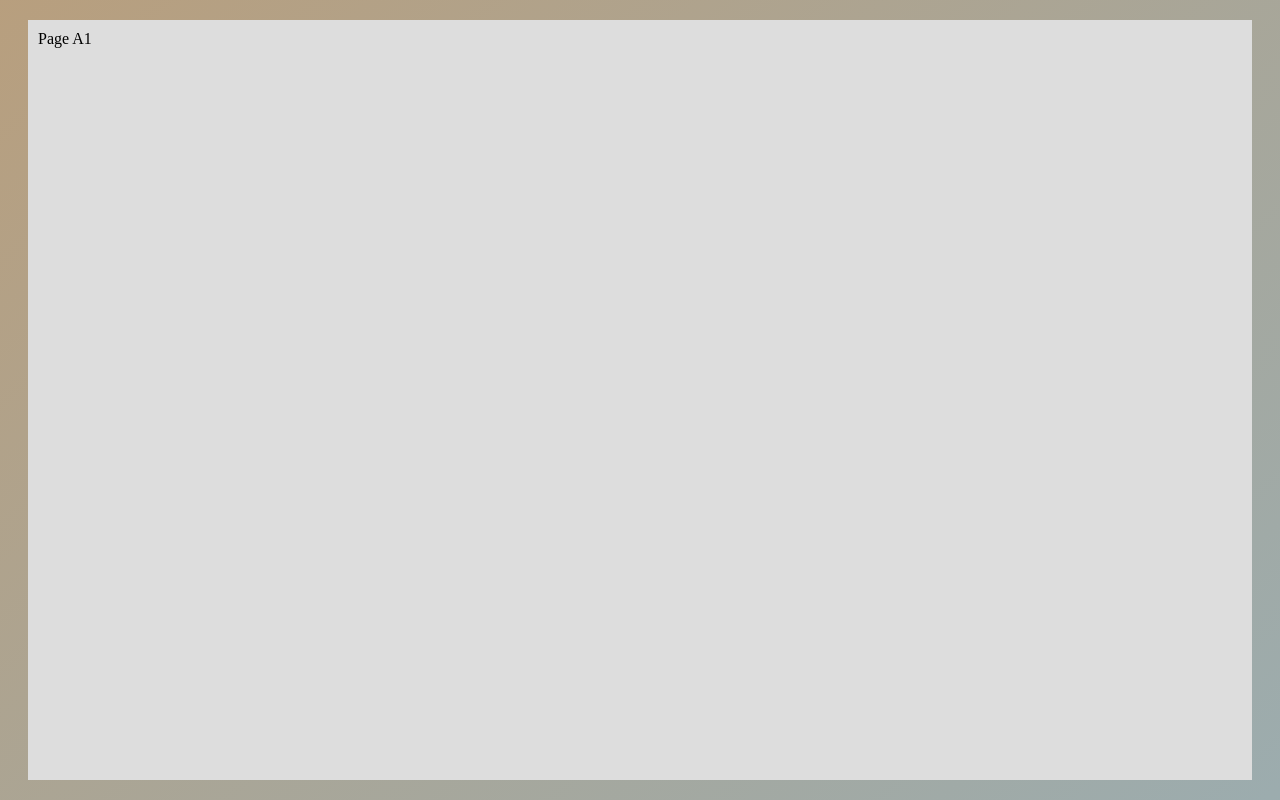
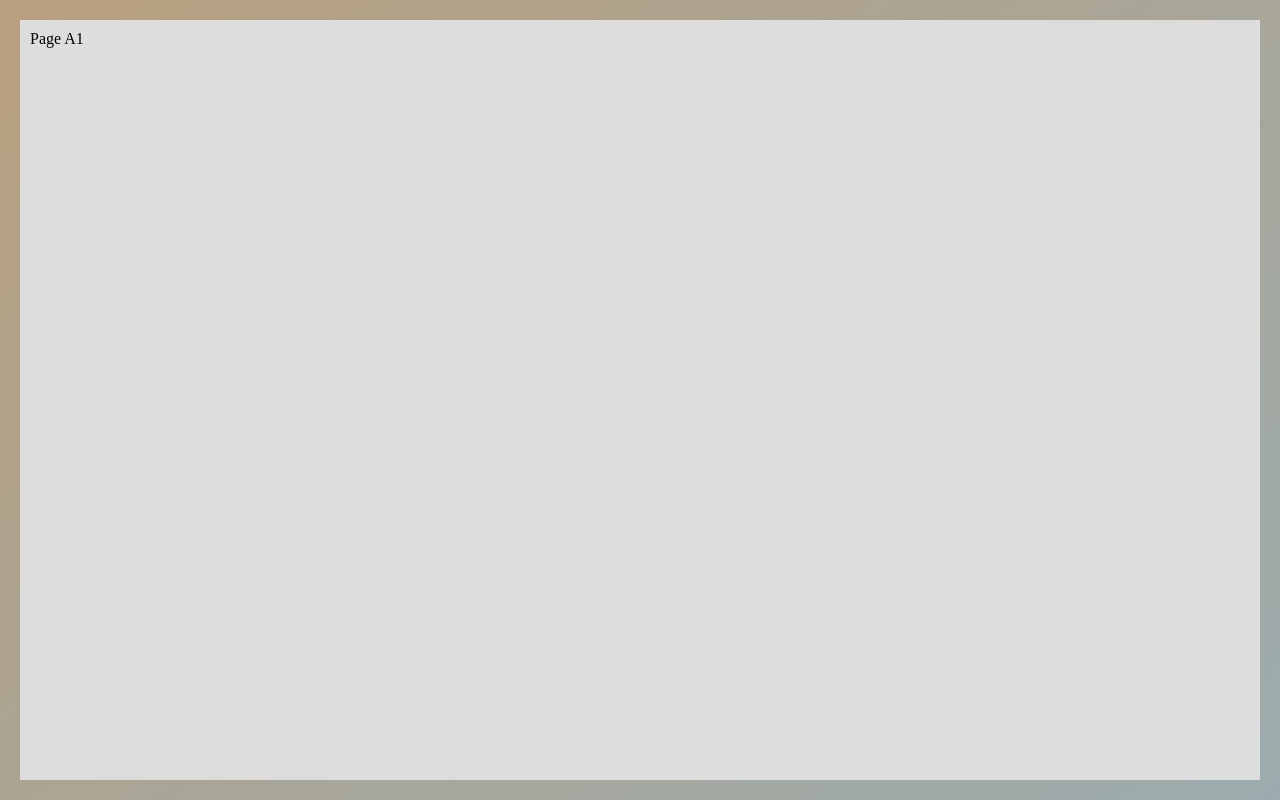
Before and after one commit to krzysztofsan/snap-scroll, a website: page src/index.html in a window 1280 px wide. Drawn offline with Linux system fonts and the light colour scheme.

```diff
--- a/index.css
+++ b/src/index.css
@@ -19,6 +19,7 @@
 }
 
 body {
+  margin: 0;
   background: linear-gradient(141deg, #e8882b, #78bdec);
   background-size: 400% 400%;
 
```
Also changed, not shown: package.json (added, +17 -0 lines), src/index.html (renamed from index.html), src/index.js (renamed from index.js), 2 other files.
